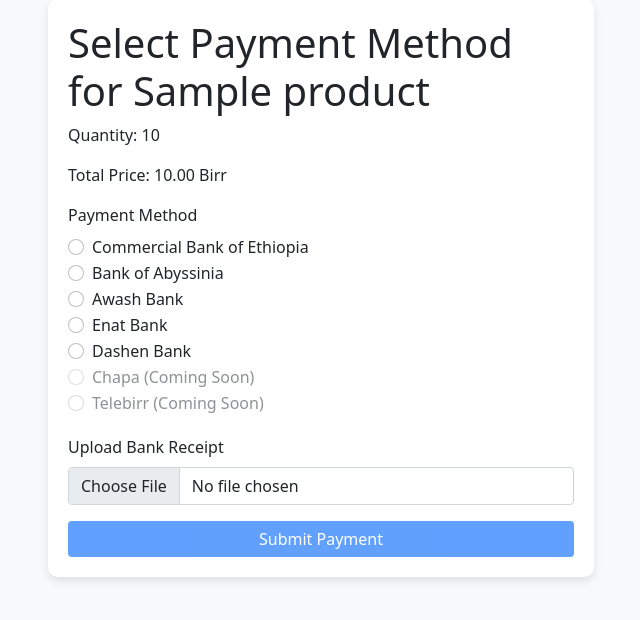
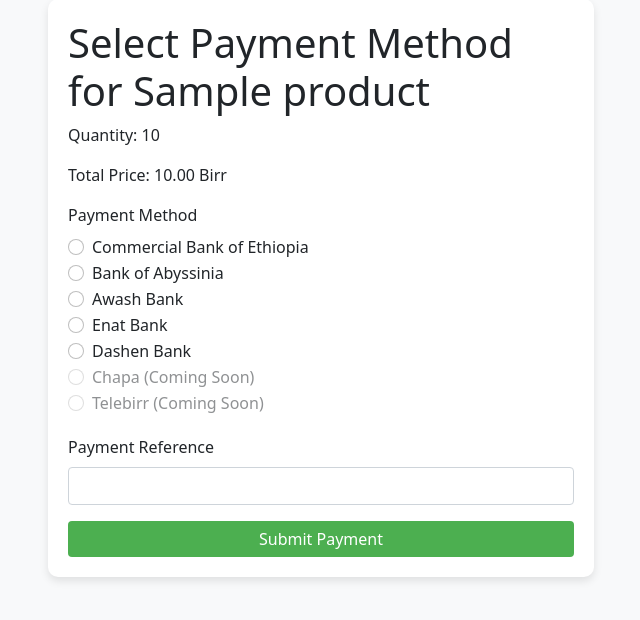
Before and after one commit to Esubaalew/milkaStore, a Django app: template templates/payment_choice.html in a window 1280 px wide. Shown: the part 49-669 px from the top of the page, without its empty margins (319-959 px from the left). Run offline with Django 5.2, Linux system fonts and the light colour scheme; tables that the repository leaves empty hold one stand-in row (values such as "Sample post"); the template is opened without the code that fills it: values that come from a table or form of the project are taken from there, most other values are stand-ins (such as "Sample title", 1, 10 or a date in 2020); some libraries are stand-ins or nearby versions.

Commit message:
added payment receit than file

```diff
--- a/shop/forms.py
+++ b/shop/forms.py
@@ -11,7 +11,7 @@ class OrderForm(forms.ModelForm):
 class ReceiptUploadForm(forms.ModelForm):
     class Meta:
         model = Order
-        fields = ['payment_method', 'receipt_file']
+        fields = ['payment_method', 'payment_ref']
         widgets = {
             'payment_method': forms.RadioSelect(choices=Order.PAYMENT_METHODS),
         }
--- a/shop/models.py
+++ b/shop/models.py
@@ -127,7 +127,7 @@ class Order(models.Model):
     total_price = models.DecimalField(max_digits=10, decimal_places=2, default=0.00)  # New field for total price
     order_date = models.DateTimeField(auto_now_add=True)
     payment_method = models.CharField(max_length=10, choices=PAYMENT_METHODS, default='cbe')
-    receipt_file = models.FileField(upload_to='receipts/', blank=True, null=True)
+    payment_ref = models.CharField(max_length=100, blank=True, null=True, help_text="Enter the payment reference code")
     is_paid = models.BooleanField(default=False)
 
     class Meta:
--- a/templates/payment_choice.html
+++ b/templates/payment_choice.html
@@ -38,9 +38,9 @@
 
                     <!-- Display the quantity and the total price -->
                     <p>Quantity: {{ order.quantity }}</p>
-                    <p>Total Price: {{ order.total_price }} Birr</p> <!-- Display the total price -->
+                    <p>Total Price: {{ order.total_price }} Birr</p>
 
-                    <form id="paymentForm" method="POST" enctype="multipart/form-data">
+                    <form id="paymentForm" method="POST">
                         {% csrf_token %}
                         <div class="mb-3">
                             <label class="form-label">Payment Method</label>
@@ -74,35 +74,31 @@
                             </div>
                         </div>
 
-                        <div class="instructions" id="instructions">
-                            <!-- Instructions will be dynamically updated here -->
+                        <div class="instructions" id="instructions"></div>
+
+                        <div class="mb-3">
+                            <label for="paymentRef" class="form-label">Payment Reference</label>
+                            <input type="text" class="form-control" id="paymentRef" name="payment_ref" required>
                         </div>
 
-                        <div class="mb-3">
-                            <label for="receiptFile" class="form-label">Upload Bank Receipt</label>
-                            <input type="file" class="form-control" id="receiptFile" name="receipt_file" accept=".jpg,.jpeg,.png,.pdf" required>
-                        </div>
-
-                        <button type="submit" class="btn btn-primary w-100" disabled>Submit Payment</button>
+                        <button type="submit" class="btn btn-primary w-100">Submit Payment</button>
                     </form>
                 </div>
             </div>
         </div>
     </div>
 
-    <!-- Telegram WebApp JavaScript -->
     <script src="https://telegram.org/js/telegram-web-app.js"></script>
     <script>
         const tg = window.Telegram.WebApp;
         tg.expand();
 
-        const receiptInput = document.getElementById('receiptFile');
         const submitButton = document.querySelector('button[type="submit"]');
         const instructionsDiv = document.getElementById('instructions');
         const instructions = {
             cbe: `Transfer the total price of {{ order.total_price }} birr to the Commercial Bank of Ethiopia. Use account number: {{ random_account_number }}.`,
-            boa: `Transfer the total price of {{ order.total_price }}  birr  to the Bank of Abyssinia. Use account number: {{ random_account_number }}.`,
-            awash: `Transfer the total price of {{ order.total_price }} birr  to Awash Bank. Use account number: {{ random_account_number }}.`,
+            boa: `Transfer the total price of {{ order.total_price }} birr to the Bank of Abyssinia. Use account number: {{ random_account_number }}.`,
+            awash: `Transfer the total price of {{ order.total_price }} birr to Awash Bank. Use account number: {{ random_account_number }}.`,
             enat: `Transfer the total price of {{ order.total_price }} birr to Enat Bank. Use account number: {{ random_account_number }}.`,
             dashen: `Transfer the total price of {{ order.total_price }} birr to Dashen Bank. Use account number: {{ random_account_number }}.`,
             chapa: `Chapa payment is coming soon. Please choose another payment method.`,
@@ -124,14 +120,8 @@
             input.addEventListener('change', updateInstructions);
         });
 
-        // Enable submit button when file is uploaded
-        receiptInput.addEventListener('change', function() {
-            submitButton.disabled = !this.files.length;
-        });
-
         document.getElementById('paymentForm').addEventListener('submit', function(event) {
             // Add loading state when form is submitted
-            submitButton.disabled = true;
             submitButton.innerHTML = 'Processing...';
         });
 
```
Also changed, not shown: shop/migrations/0001_initial.py (added), shop/migrations/0008_brand_category_order_order_type_product_date_updated_and_more.py (deleted), shop/migrations/0009_product_category.py (deleted), shop/migrations/0010_stock.py (deleted), shop/migrations/0011_alter_stock_quantity_in_stock.py (deleted), shop/migrations/0012_alter_product_brand_alter_product_category_and_more.py (deleted), shop/migrations/0013_alter_brand_subcategory_alter_productmodel_brand_and_more.py (deleted), shop/migrations/__init__.py (added).
